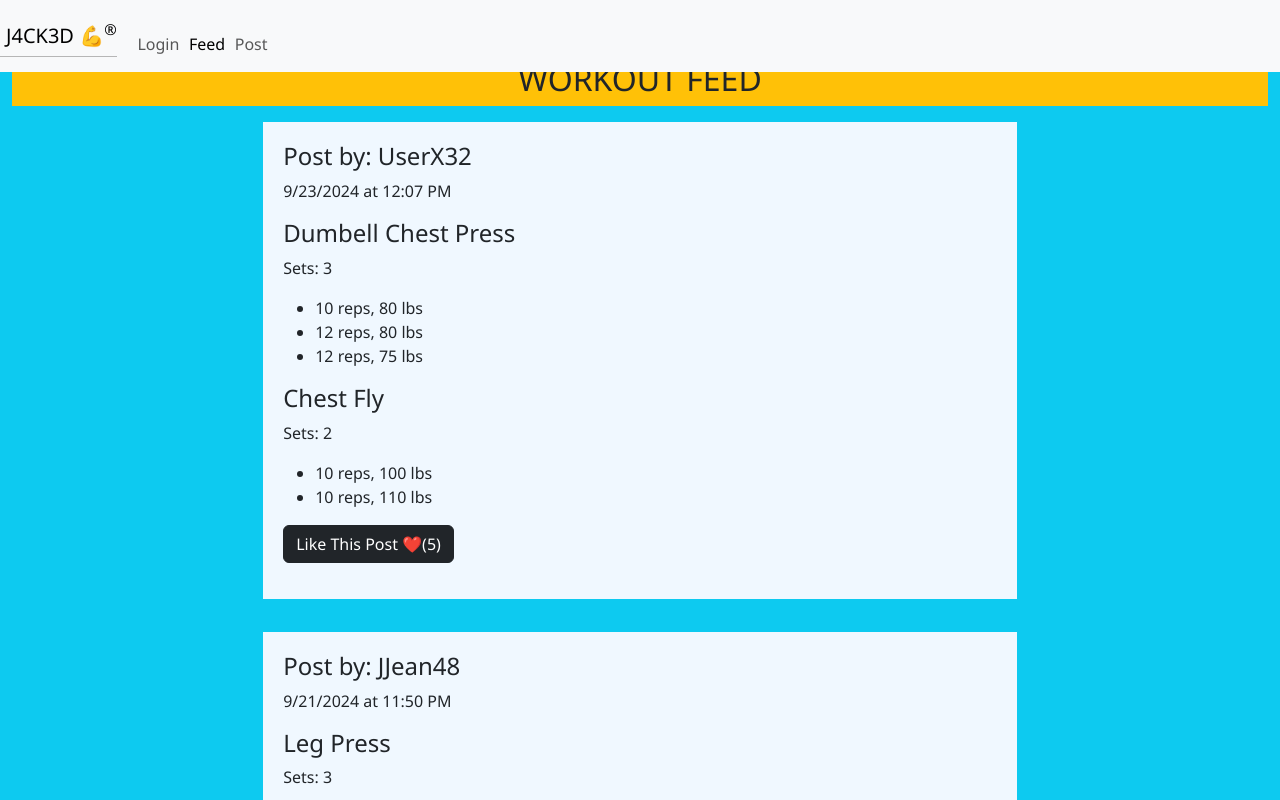
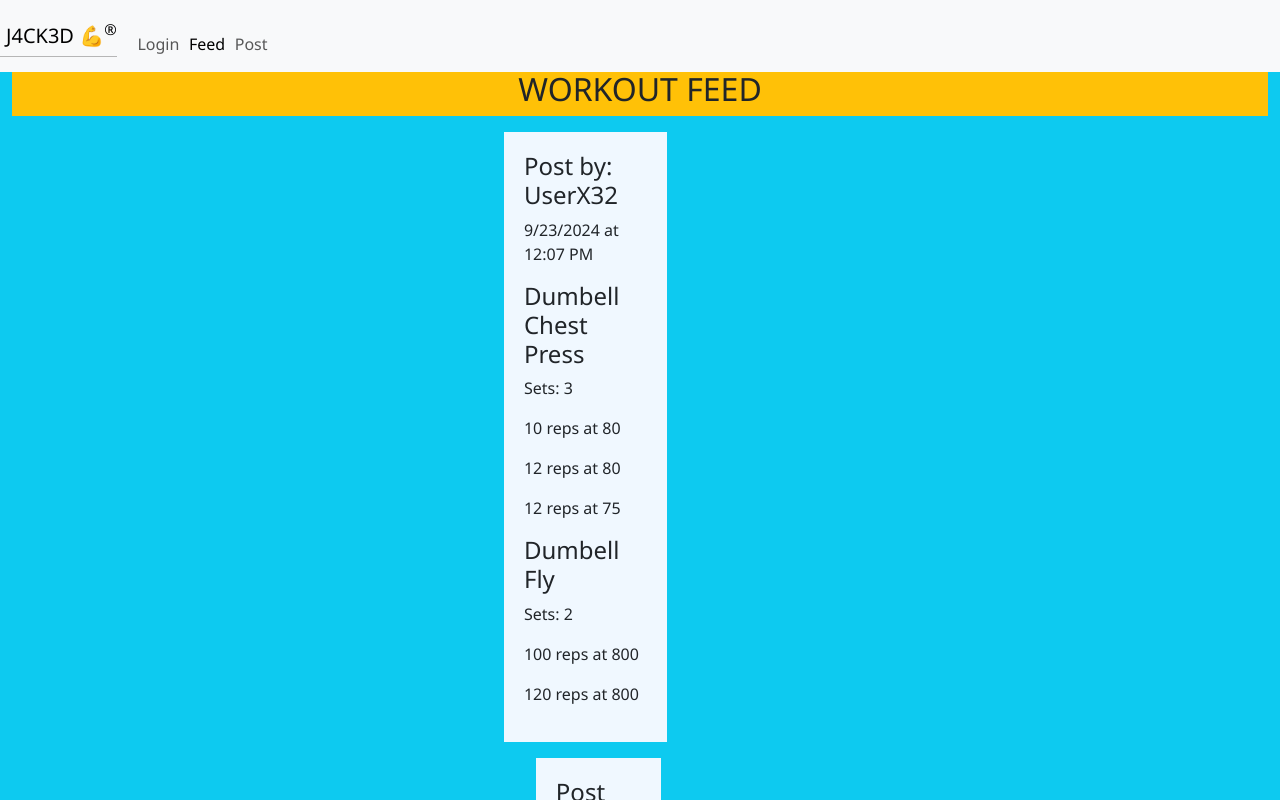
Before and after one commit to BenjiJackson1/startup, a React (Vite) app: page /feed in a window 1280 px wide. Shown: the top 800 px of the page. Built offline with nearby package versions, Linux system fonts and the light colour scheme.

Commit message:
Substantial changes to feed page

```diff
--- a/src/feed/feed.css
+++ b/src/feed/feed.css
@@ -13,6 +13,16 @@ header a {
 .mylabel {
     margin: 0;
 }
+
+main {
+    margin: 10px;
+    flex: 1 calc(100vh - 110px);
+    display: flex;
+    flex-direction: column;
+    align-items: center;
+    justify-content: space-around;
+    font-family: 'Segoe UI', Tahoma, Geneva, Verdana, sans-serif;
+  }
 
 .workout-container{
     background-color: aliceblue;
--- a/src/feed/feed.jsx
+++ b/src/feed/feed.jsx
@@ -1,16 +1,40 @@
-import React from 'react';
+import React, { useState } from 'react';
 import './feed.css';
 
 export function Feed() {
+
+  const [workouts, setWorkouts] = useState([['UserX32', '9/23/2024 at 12:07 PM', [['Dumbell Chest Press', [['10', '80'], ['12', '80'], ['12', '75']]],
+  ['Dumbell Fly', [['100', '800'], ['120', '800']]]]],
+  ['JJean', '9/21/2024 at 11:50 PM', [['Leg Press', [['10', '130'], ['12', '140'], ['12', '125']]]]]])
+
   return (
-    <main class="container-fluid text-center bg-info">
-        <div class="container-fluid bg-warning mylabel">
+    <main className="container-fluid text-center bg-info">
+      <div className="container-fluid bg-warning mylabel">
         <h2> WORKOUT FEED</h2>
       </div>
+      {workouts.map((workout, index) => (
+        <div key={index} className="workout-section">
           <div className="workout-container mt-3">
-            <h4> Post by: UserX32</h4>
+          <h4> Post by: {workout[0]}</h4>
+          <p> {workout[1]}</p>
+          {workout[2].map((exercise, i) => (
+            <div key={index} className="workout-section workout">
+              <h4> {exercise[0]} </h4>
+              <p> Sets: {exercise[1].length} </p>
+              {exercise[1].map((rep, j) => (
+                <div key={j}>
+                  <p>{rep[0]} reps at {rep[1]}</p>
+                </div>
+              ))}
+            </div>
+          ))}
+          </div>
+        </div>
+      ))}
+      <div className="workout-container mt-3">
+        <h4> Post by:UserX32 </h4>
         <p> 9/23/2024 at 12:07 PM</p>
-            <h4> Dumbell Chest Press </h4>
+        <h4> Dumb </h4>
         <p> Sets: 3 </p>
         <ul className="workout">
           <li> 10 reps, 80 lbs </li>
```
Lines whose indentation alone changed are shown as unchanged.
